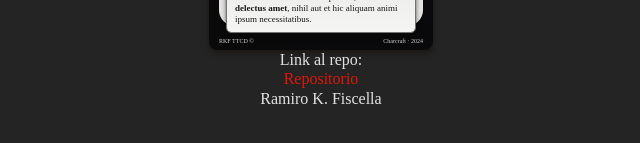
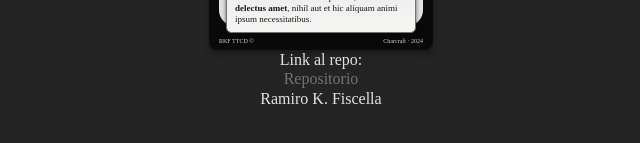
Before and after one commit to ramiro-fiscella/magic-tailwind-card, a React (Vite) app: page / in a window 1280 px wide. Shown: the part 475-618 px from the top of the page, without its empty margins (319-959 px from the left). Built offline with nearby package versions, Linux system fonts and the light colour scheme; a web font is replaced by a local one.

Commit message:
Update App.jsx

```diff
--- a/src/App.jsx
+++ b/src/App.jsx
@@ -6,8 +6,11 @@ function App() {
     <>
       <Card />
 
-      <h2>Link al repo:</h2>
-      <a href="https://github.com/ramiro-fiscella/magic-tailwind-card">
+      <p>Link al repo:</p>
+      <a
+        href="https://github.com/ramiro-fiscella/magic-tailwind-card"
+        className="text-stone-500"
+      >
         Repositorio
       </a>
 
```
